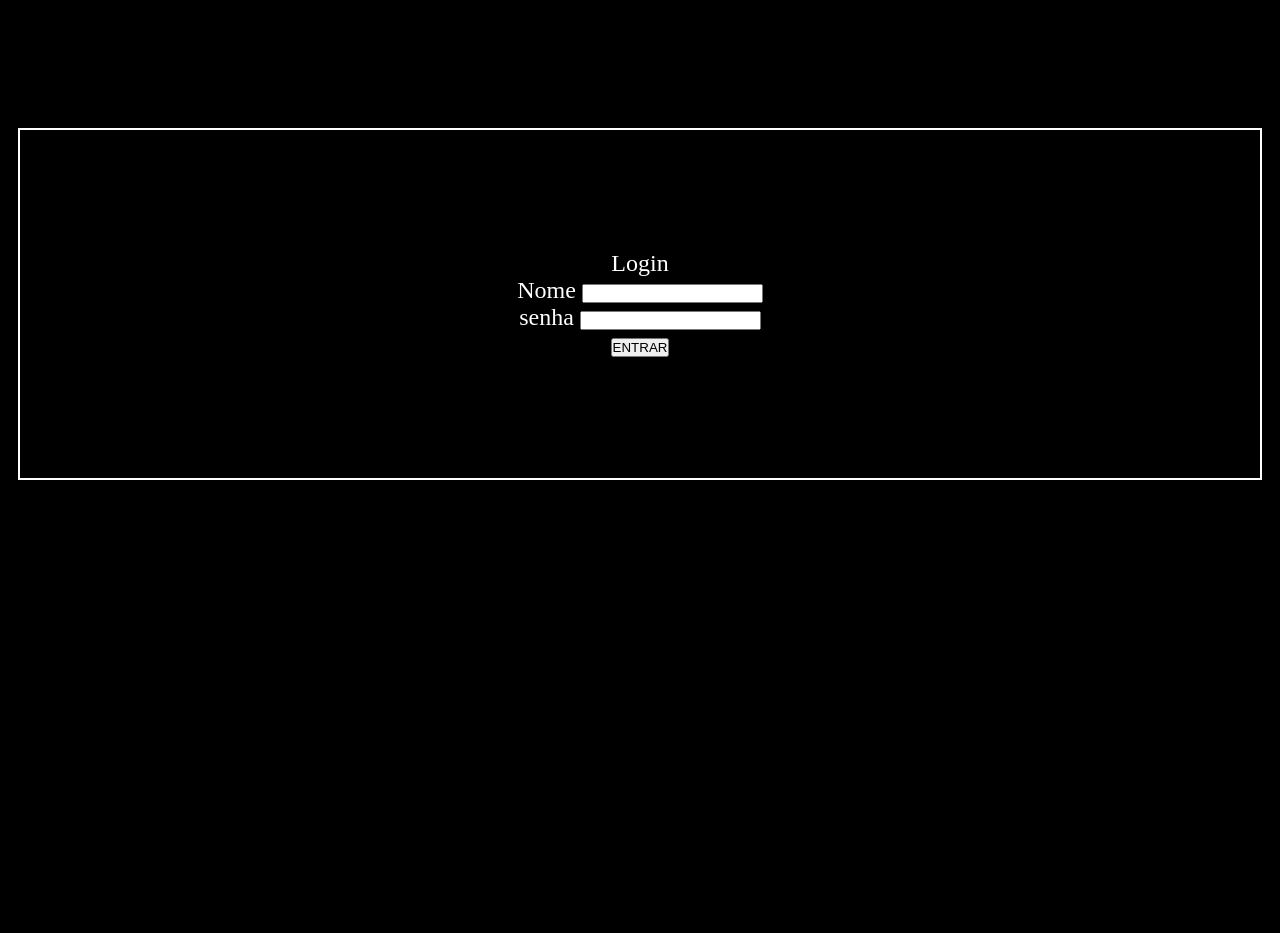
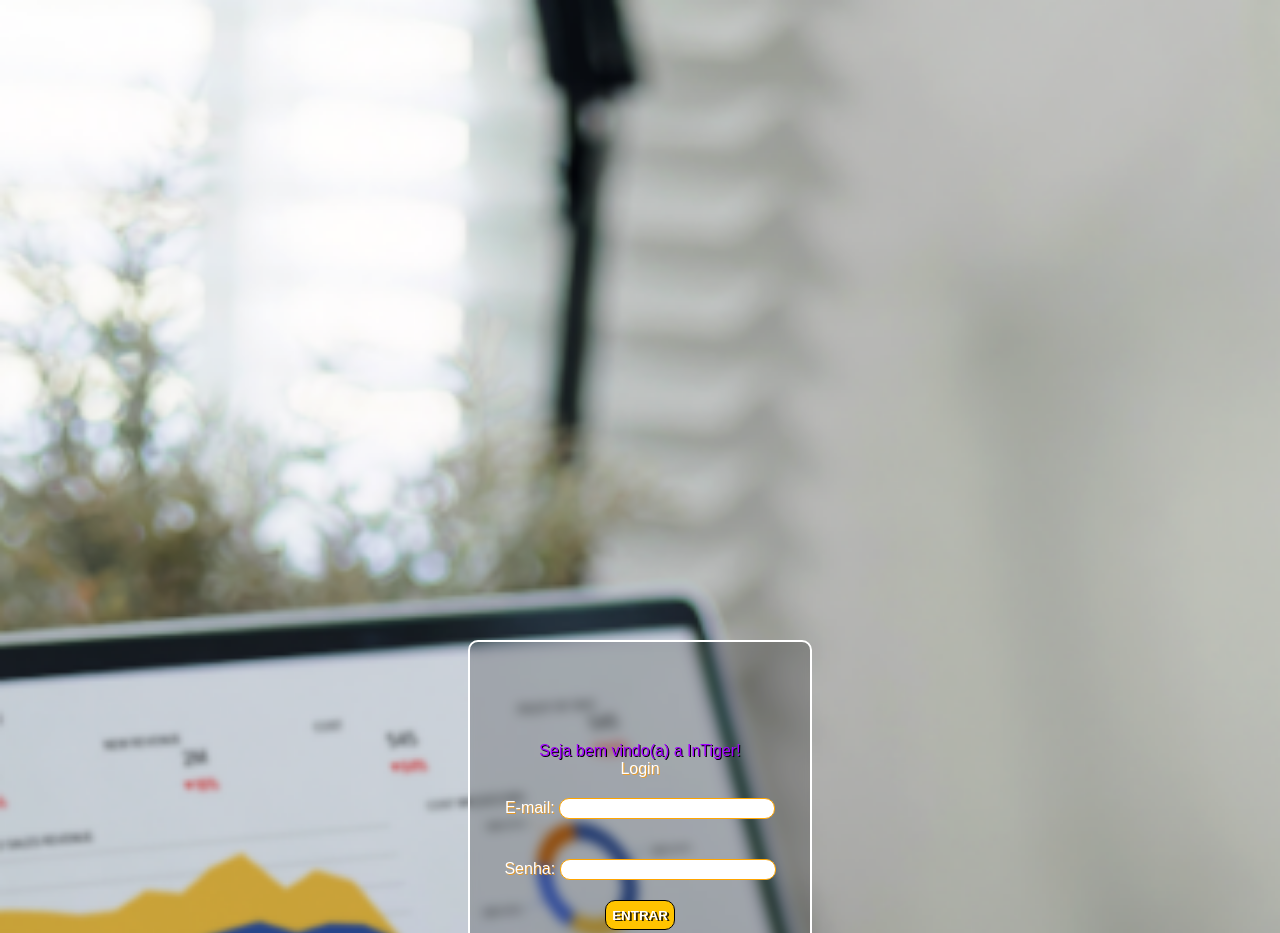
Before and after one commit to DevSilasJunior/InTiger, a plain HTML site: page public/index.html in a window 1280 px wide. Shown: the top 933 px of the page. Before the commit the page ends 800 px from the top, so only its background shows below. Drawn offline with Linux system fonts and the light colour scheme.

Commit message:
update tela login 1.1

```diff
--- a/public/index.html
+++ b/public/index.html
@@ -8,15 +8,17 @@
 </head>
 <body>
     <form action="ENTRAR">
+        <label id="boas_vindas" for="">Seja bem vindo(a) a InTiger!</label>
+        <br>
         <label for="">Login</label>
         <br>
-        <label for="name">Nome</label>
+        <label for="name">E-mail:</label>
         <input type="text" name="name" id="name">
         <br>
-        <label for="senha">senha</label>
+        <label for="senha">Senha:</label>
         <input type="password" name="senha" id="senha">
         <br>
-        <input type="submit" value="ENTRAR">
+        <input type="submit" value="ENTRAR" id="entrar">
     </form>
 </body>
 </html>
--- a/style/index.css
+++ b/style/index.css
@@ -5,18 +5,45 @@
     padding: 0px;
 }
 body{
-    background-color: black;
+    background-image: url(../img/people-analytics.png);
+    background-size: cover;
+    height: 100vh;
 }
-
 form{
+    background-color: rgba(0, 0, 0, 0.212);
+    font-family: Arial, Helvetica, sans-serif;
+    text-shadow: 1px 1px rgba(255, 153, 0, 0.74);
+    backdrop-filter: blur(5px);
+    background-size:auto;
     border: white 2px solid;
-    max-width: 1000px;
-    padding: 120px;
+    max-width: 300px;
+    padding: 100px 20px ;
     text-align: center;
     color: white;
-    font-size: 1.5em;
+    font-size: 1em;
     position: relative;
     margin: auto;
-    margin-top: 10%;
-
+    margin-top: 50%;
+    border-radius: 10px;
 }
+#boas_vindas{
+    color: rgb(162, 0, 255);
+    text-shadow: 1px 0.5px black;
+}
+#name, #senha{
+    width: 70%;
+    margin: 20px 0px;
+    border: 0.5px solid rgb(255, 165, 0);
+    border-radius: 10px;
+    padding: 2px;
+}
+#entrar{
+    width: 70px;
+    height: 30px;
+    border: 1px solid rgb(0, 0, 0);
+    border-radius: 10px;
+    background-color: rgb(255, 196, 0);
+    color: rgb(255, 255, 255);
+    font-weight: bold;
+    text-shadow: 2px 1px rgba(0, 0, 0, 0.815);
+}
```
Also changed, not shown: img/people-analytics.png (added).
